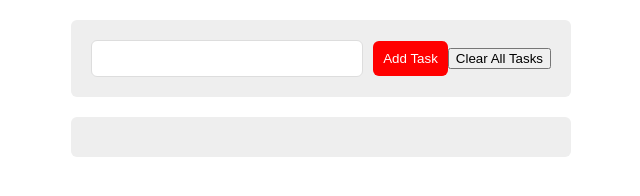
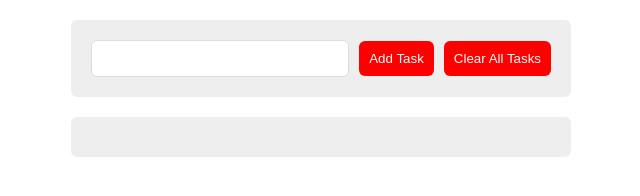
Before and after one commit to 03sana/ToDoListApp, a plain HTML site: page index.html in a window 1280 px wide. Shown: the whole page, without its empty margins (319-959 px from the left). Drawn offline with Linux system fonts and the light colour scheme.

Commit message:
Update style.css

```diff
--- a/style.css
+++ b/style.css
@@ -1,11 +1,12 @@
-
 body {
   font-family: Arial, Helvetica, sans-serif;
 }
+
 .container {
   width: 500px;
   margin: 20px auto;
 }
+
 .form {
   background-color: #eee;
   border-radius: 6px;
@@ -13,16 +14,19 @@
   display: flex;
   align-items: center;
 }
+
 .input {
   padding: 10px;
   border: 1px solid #ddd;
   border-radius: 6px;
   flex: 1;
 }
+
 .input:focus {
   outline: none;
 }
-      .add {
+
+.add{
   border: none;
   background-color: red;
   color: white;
@@ -31,8 +35,8 @@
   margin-left: 10px;
   cursor: pointer;
 }
-      .add2{
-     width: 60px;
+
+.submit2{
   border: none;
   background-color: red;
   color: white;
@@ -40,14 +44,15 @@
   border-radius: 6px;
   margin-left: 10px;
   cursor: pointer;
+}
 
-      }
 .tasks {
   background-color: #eee;
   margin-top: 20px;
   border-radius: 6px;
   padding: 20px;
 }
+
 .tasks .task {
   background-color: white;
   padding: 10px;
@@ -59,15 +64,19 @@
   cursor: pointer;
   border: 1px solid #ccc;
 }
+
 .tasks .task:not(:last-child) {
   margin-bottom: 15px;
 }
+
 .tasks .task:hover {
   background-color: #f7f7f7;
 }
+
 .tasks .task.done {
   opacity: 0.5;
 }
+
 .tasks .task span {
   font-weight: bold;
   font-size: 10px;
```
Lines whose indentation alone changed are shown as unchanged.
